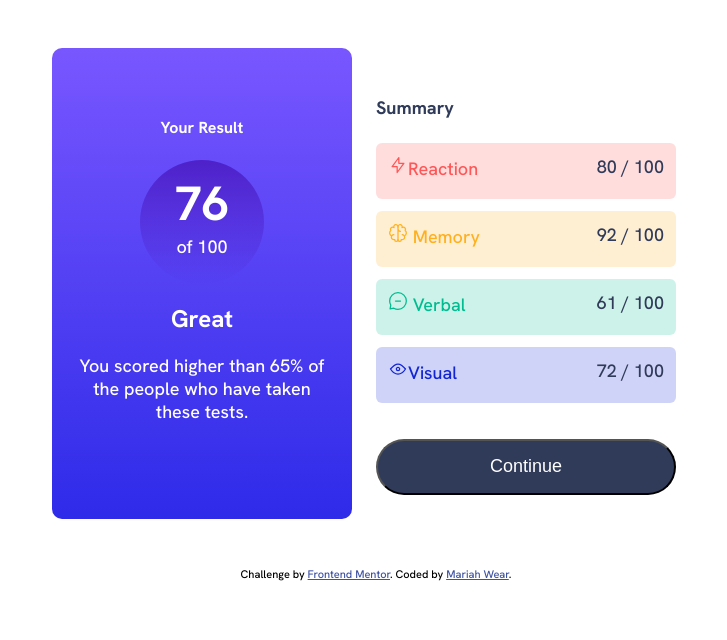
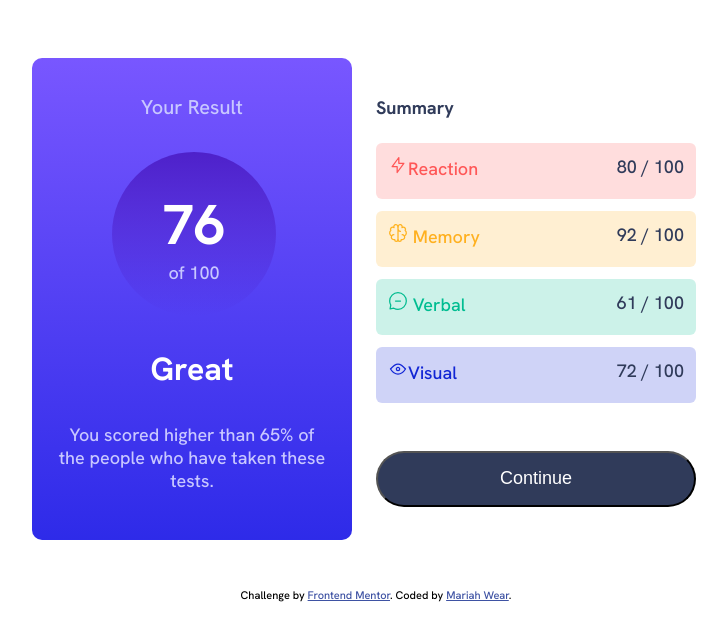
Before and after one commit to mariahw4/results-summary, a plain HTML site: page index.html in a window 1280 px wide. Shown: the whole page, without its empty margins (264-991 px from the left). Drawn offline with Linux system fonts and the light colour scheme.

Commit message:
styling with CSSto spec, added screenshot, updated README

```diff
--- a/assets/style.css
+++ b/assets/style.css
@@ -24,24 +24,24 @@
     --Dark-gray-blue: hsl(224, 30%, 27%);
 }
 
-
 html, body {
     font-family: 'Hanken Grotesk', sans-serif;
 }
 p {
     font-size: 18px;
-    margin:0px;
+    margin: 0px;
+    font-weight: 500;
 }
 .container {
     display: flex;
     flex-wrap: wrap;
     justify-content: center;
-    align-items: stretch;
+    align-items: baseline;
     margin: 48px 0px 48px 0px;
 }
-
 .container-item {
-    width: 300px;
+    width: 320px;
+    height: auto;
 }
 .result-page {
     border-radius: 10px;
@@ -49,21 +49,22 @@ p {
     color: var(--White);
     text-align: center;
 }
-
 .summary-page {
     margin: 24px;
     font-size: 18px;
 }
-
 .summary-header {
     color: var(--Dark-gray-blue)
 }
-
+.result-header {
+    font-size: 20px;
+    text-align: center;
+}
 .result-content {
-    height: auto;
+    height: 100%;
     text-align: center;
     padding: 24px;
-    margin-top: 24px;
+    margin-top: 12px;
     margin-bottom: 24px;
 }
 .summary-items {
@@ -74,26 +75,34 @@ p {
     float: right;
     padding-right: 12px;
 }
-
 .circle {
-    margin: 16px 64px 16px 64px;
-    height: 124px;
-    max-width: 50%;
+    margin: 32px 40px 16px 56px;
+    align-self: center;
+    height: 164px;
+    max-width: 164px;
     border-radius: 50%;
     background-image: linear-gradient(var(--Violet-blue), var(--Persian-blue));
 }
-
 h1 {
-    font-size: 3rem;
+    font-size: 3.5rem;
     margin: 0px;
-    padding-top: 12px;
+    padding-top: 36px;
 }
-
+h2 {
+    font-size: 2em;
+    padding: 6px 0px 6px 0px;
+}
 .box {
     height: 32px;
     padding: 12px 0px 12px 0px;
     border-radius: 6px;
     margin: 12px 0 12px 0px;
+}
+.light-lavender {
+    color: var(--Light-lavender);
+}
+.fine-text {
+    font-size: 18px;
 }
 .reaction {
     padding-left: 12px;
@@ -126,6 +135,7 @@ h1 {
     width: 100%;
     height: 56px;
     font-size: 18px;
+    margin-top: 12px;
 }
 
 .button:hover{
--- a/index.html
+++ b/index.html
@@ -17,13 +17,13 @@
   <section class="container">
     <div class="result-page container-item">
       <div class="result-content">
-        <h4>Your Result</h4>
-      <div class="circle">
-       <h1>76</h1>
-        <p>of 100</p>
-       </div>
-        <h2>Great</h2>
-        <p>You scored higher than 65% of the people who have taken these tests.</p>
+        <p class="result-header light-lavender">Your Result</p>
+        <div class="circle">
+        <h1>76</h1>
+          <p class="light-lavender fine-text">of 100</p>
+        </div>
+          <h2>Great</h2>
+          <p class="light-lavender fine-text">You scored higher than 65% of the people who have taken these tests.</p>
       </div>
     </div>
     <div class="summary-page container-item">
```
Also changed, not shown: assets/images/screenshot.png (added), 1 other file.
